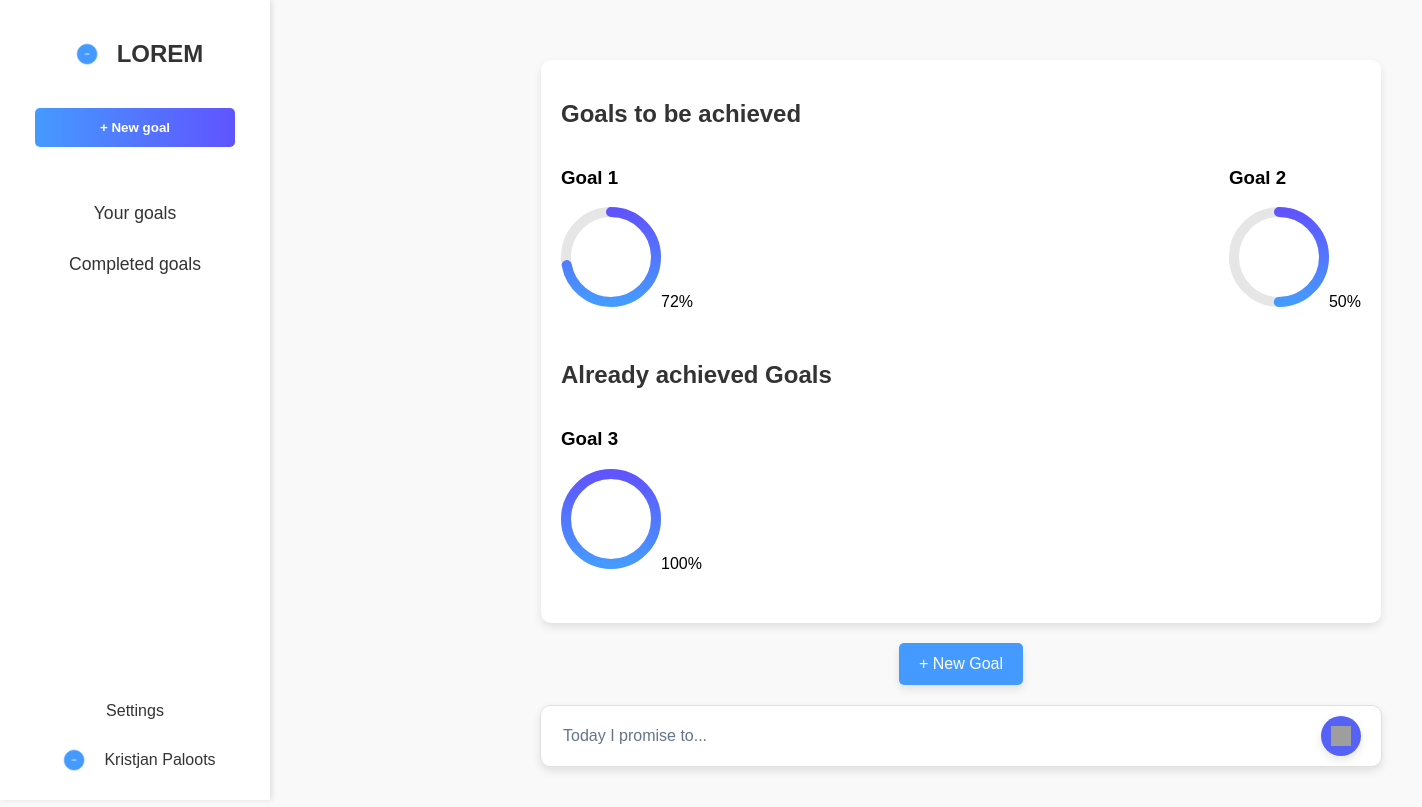
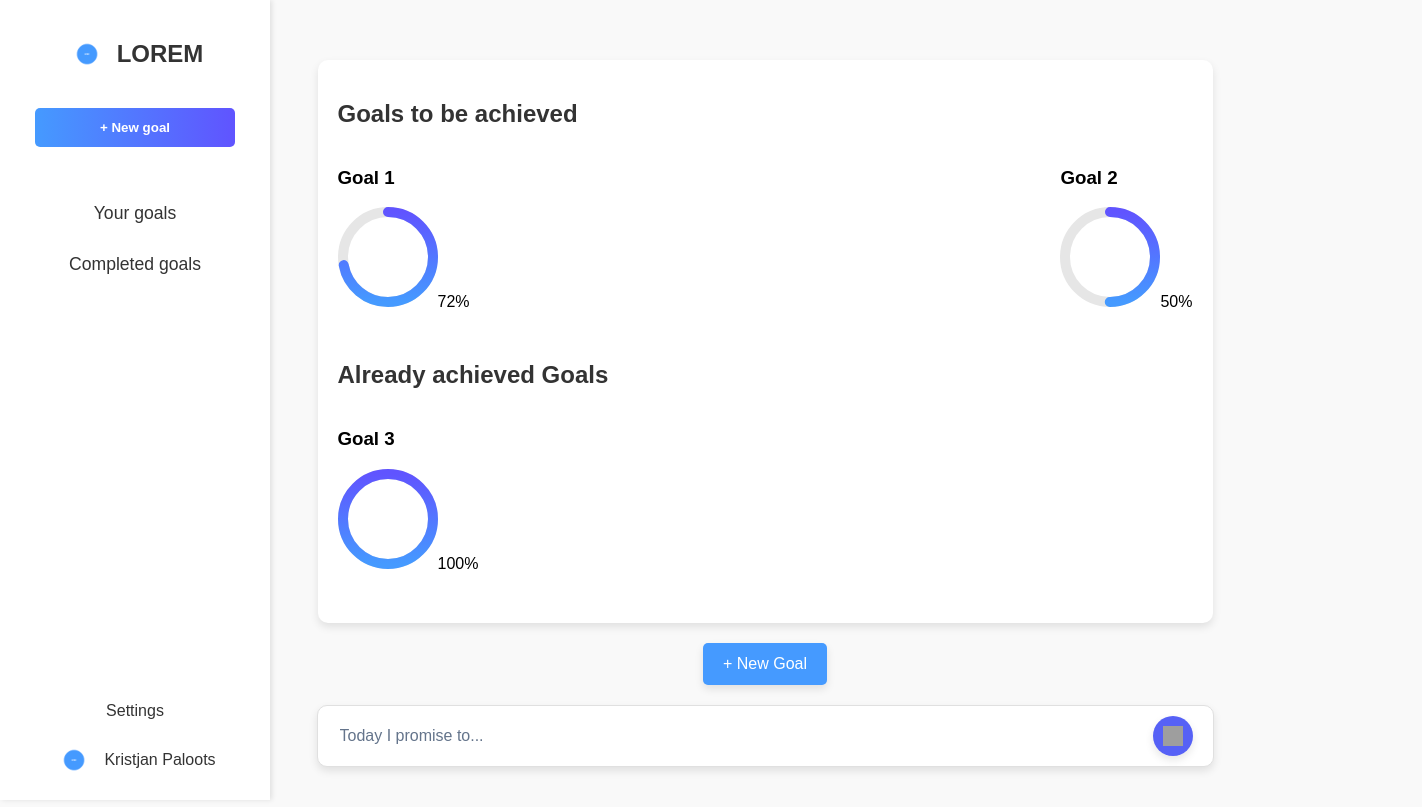
Before and after one commit to kpaloots/Project-X, a Vue app in the folder frontend/vue-project/: page / in a window 1280 px wide. Shown: the whole page, 1422 px wide, since content can reach past the window. Built offline with nearby package versions, Linux system fonts and the light colour scheme; grey boxes are pictures that could not be loaded; the HTML template or start-up script is replaced by a standard one.

Commit message:
Commit 1.3

```diff
--- a/frontend/vue-project/src/styles/app.css
+++ b/frontend/vue-project/src/styles/app.css
@@ -4,13 +4,15 @@
   }
 
   .main-content {
-    margin-left: 250px; /* Sama laius kui navigation-bar */
+    box-sizing: border-box;
+    width: calc(100vw - 250px - 40px); /* Navbar width + desired margins */
     padding: 20px;
-    flex: 1; /* Täidab navigeerimisriba kõrval oleva ruumi */
-    background-color: #f9f9f9;
+    margin: 0 auto; /* Optional centering */
+    margin-left: 0;
   }
 
   body {
+    padding-left: 250px; /* Width of the navbar */
     margin: 0;
     font-family: Arial, sans-serif;
     background-color: #f9f9f9;
--- a/frontend/vue-project/src/styles/goals.css
+++ b/frontend/vue-project/src/styles/goals.css
@@ -6,8 +6,8 @@
   border-radius: 10px;
   box-shadow: 0 4px 8px rgba(0, 0, 0, 0.1);
   width: calc(100% - 80px); /* Lahutab mõlemalt poolt kokku 80px (40px kummalegi küljele) */
-  max-width: 1600px; /* Maksimaalne laius suurte ekraanide jaoks */
-  min-width: 800px; /* Minimaalne laius väiksemate ekraanide jaoks */
+  width: 90%;
+  max-width: 100%;
 }
 
 /* Goals Overview */
@@ -68,8 +68,8 @@ section h2 {
   box-shadow: 0 4px 8px rgba(0, 0, 0, 0.1);
   margin: 20px auto; /* Tsentreerib konteineri */
   width: calc(100% - 80px); /* Sama loogika nagu Goals Container */
-  max-width: 1600px;
-  min-width: 800px;
+  width: 90%;
+  max-width: 100%;
 }
 
 
```
Also changed, not shown: 2 other files (tests, documents, lock files or other folders).
